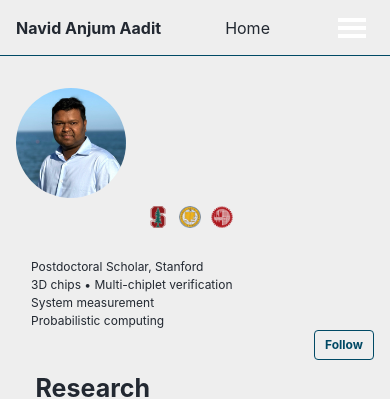
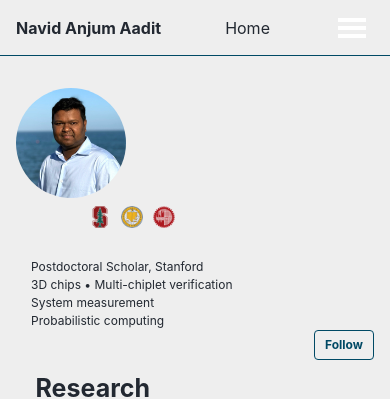
Before and after one commit to navidaadit/navidaadit.github.io, a Jekyll site: the page built from _pages/research.md, in a window 390 px wide. Shown: the top 399 px of the page. Built offline with Jekyll 4.4.1, drawn with Linux system fonts in a browser that asks for light colours.

Commit message:
Refactor CSS for layout and alignment adjustments

```diff
--- a/_sass/_custom.scss
+++ b/_sass/_custom.scss
@@ -1,14 +1,11 @@
 /* ===========================================================
    Navid Aadit — site overrides
-   (grid layout, justified text, hero image, keyword pills,
-    spotlight images, and a single clean footer)
    =========================================================== */
 
 /* ---------- Global width ---------- */
 .initial-content,
 .page__inner,
 .page {
-  /* clamp on very wide monitors to stop overflow/stretch */
   max-width: min(1400px, 90vw);
   margin-left: auto;
   margin-right: auto;
@@ -17,14 +14,14 @@
 }
 
 /* ---------- Content width cap inside right column ---------- */
-:root { --content-max: 75%; } /* simple size var (not theme-related) */
+:root { --content-max: 75%; }
 
-/* Limit inner text width (not hero/pills/CV button) */
+/* Limit inner text width */
 .layout--single .page__content > *:not(.hero-img):not(.keyword-pills):not(.cv-row) {
   max-width: var(--content-max);
 }
 
-/* Justified body text (base) */
+/* Justified body text */
 .layout--single .page__content p {
   text-align: justify;
   text-justify: inter-word;
@@ -36,13 +33,14 @@
 .page::after { content: ""; display: block; clear: both; }
 
 /* ===========================================================
-   AUTHOR SIDEBAR FIXES
+   AUTHOR SIDEBAR ADJUSTMENTS
+   (Avatar/Logos = Centered | Text = Left)
    =========================================================== */
 
-/* 1. Center the Avatar Image */
+/* 1. Center the Avatar Image Container */
 .author__avatar {
   display: block;
-  text-align: center; /* container centers the img */
+  text-align: center !important; /* Forces the img to center */
 }
 
 .author__avatar img {
@@ -50,68 +48,67 @@
   height: 150px;
   object-fit: cover;
   border-radius: 50%;
-  margin: 0 auto; /* Physically centers the image block */
+  margin: 0 auto; /* Physical centering */
   display: block;
 }
 
-/* 2. Center the Logos (Stanford/UCSB/BUET) */
-.sidebar .affil-logos{
+/* 2. Center the Affiliation Logos */
+.sidebar .affil-logos {
   display: flex !important;
   width: 100% !important;
-  justify-content: center !important;   /* centered flex items */
+  justify-content: center !important; /* Center the icons */
   align-items: center !important;
   gap: 10px !important;
   line-height: 1 !important;
-  margin: 8px auto 12px auto !important; /* Spacing */
+  margin: 8px auto 12px auto !important;
   padding: 0 !important;
   flex-wrap: nowrap !important;
 }
 
-.sidebar .affil-logo{
+.sidebar .affil-logo {
   width: 22px;
   height: 22px;
   object-fit: contain;
   display: block !important;
 }
 
-/* 3. LEFT ALIGN the Bio Text and Name */
+/* 3. Keep Name, Bio, and Details LEFT Aligned */
 .sidebar .author__content,
-.sidebar .author__bio {
-  text-align: left !important; /* Forces left alignment */
+.sidebar .author__bio,
+.sidebar .author__name {
+  text-align: left !important;
   width: 100%;
 }
 
-/* 4. Ensure Location/Links wrapper is also Left Aligned */
+/* 4. Keep Location/Links LEFT Aligned */
 .sidebar .author__urls-wrapper,
 .sidebar .author__urls {
   text-align: left !important;
   width: 100%;
 }
 
-/* Phone adjustments */
+/* Mobile adjustments */
 @media (max-width: 640px){
   .author__avatar img { width: 110px; height: 110px; }
 
-  /* Ensure bio text stays left aligned on mobile */
+  /* On mobile, usually looks better if bio centers under the centered image,
+     but if you strictly want left everywhere, keep this: */
   .author__content, .author__bio {
-      display: block;
+      text-align: left !important;
       margin-top: 8px;
-      text-align: left !important;
   }
 }
 
-/* Remove any built-in hero from the theme */
-.page__hero,
-.page__hero--overlay,
-.hero-landing { display: none !important; }
+/* Remove built-in hero */
+.page__hero, .page__hero--overlay, .hero-landing { display: none !important; }
 
-/* Hero image (no crop, 80%, centered, no extra gap) */
+/* Hero image */
 .hero-img {
   display: block;
   width: 80%;
   height: auto;
-  margin: 0 auto 0 auto;  /* no bottom margin */
-  border-bottom: none;    /* no line */
+  margin: 0 auto 0 auto;
+  border-bottom: none;
 }
 
 /* ---------- Download CV button ---------- */
@@ -161,7 +158,6 @@
   background: #f7fafc;
 }
 
-/* True 4:3 box via aspect-ratio so captions stay below */
 .figure-card img {
   display:block;
   width:100% !important;
@@ -171,12 +167,7 @@
   object-position: center !important;
   background: transparent !important;
 }
-
-/* Optional: make an image FILL its card (good for tall rack photos) */
-.figure-card.fill img {
-  object-fit: cover !important;
-  object-position: center !important;
-}
+.figure-card.fill img { object-fit: cover !important; }
 
 /* 2×2 spotlight grid */
 .gallery-2x2{
@@ -185,19 +176,13 @@
   gap:12px;
   margin:.6rem 0 1.2rem;
 }
-
-/* Shorter on phones */
-@media (max-width:980px){
-  .gallery-2x2{ grid-template-columns:1fr; }
-}
+@media (max-width:980px){ .gallery-2x2{ grid-template-columns:1fr; } }
 
 /* Icons in Recognition list */
 .page__content i.fas { color: #3b82f6; margin-right: 6px; }
 
-/* ---------- Footer: single slim bar ---------- */
-.page__footer,
-.page__footer::before,
-.page__footer::after {
+/* ---------- Footer ---------- */
+.page__footer, .page__footer::before, .page__footer::after {
   background: transparent !important;
   border: 0 !important;
   box-shadow: none !important;
@@ -221,16 +206,10 @@
 }
 .footer-left  { opacity: .92; }
 .footer-right { opacity: .92; text-align: right; }
+.page { margin-top: 1rem; }
+@media (max-width: 520px) { .footer-bar { flex-wrap: wrap; row-gap: 4px; } }
 
-/* ---------- Responsive ---------- */
-.page { margin-top: 1rem; }
-@media (max-width: 520px) {
-  .footer-bar { flex-wrap: wrap; row-gap: 4px; }
-}
-
-/* ===========================================================
-   HARD ENFORCE: 75% inner width + justification, no hyphens
-   =========================================================== */
+/* ---------- Layout Enforcements ---------- */
 .layout--single .page__content > *:not(.hero-img):not(.keyword-pills):not(.cv-row):not(.gallery-3):not(.figure-card) {
   width: 100% !important;
   max-width: var(--content-max) !important;
@@ -244,71 +223,35 @@
     margin: 0 !important;
   }
 }
-
-/* Justify main content only (NOT sidebar/author area) */
 .layout--single .page__content {
   text-align: justify !important;
   text-justify: inter-word;
 }
-
-/* Don't justify lists/paragraphs inside white boxes */
-.page__content .card ul,
-.page__content .card ol,
-.page__content .card li,
-.page__content .card p,
-.page__content .section ul,
-.page__content .section ol,
-.page__content .section li,
-.page__content .section p {
+.page__content .card ul, .page__content .card ol, .page__content .card li, .page__content .card p,
+.page__content .section ul, .page__content .section ol, .page__content .section li, .page__content .section p {
   text-align: left !important;
-  text-justify: auto !important;
   -webkit-hyphens: none !important;
   hyphens: none !important;
 }
-
-/* Make “card/section” boxes light */
-.page__content .card,
-.page__content .section {
+.page__content .card, .page__content .section {
   background: #ffffff !important;
   border-color: #e5e7eb !important;
   color: #111827 !important;
 }
-
-/* Turn off hyphenation, keep graceful wrapping */
-.page__content p,
-.page__content li,
-.page__content blockquote,
-.page__content .figcap,
-.page__content .small-note {
+.page__content p, .page__content li, .page__content blockquote, .page__content .figcap, .page__content .small-note {
   -webkit-hyphens: none !important;
   hyphens: none !important;
   word-break: normal !important;
   overflow-wrap: break-word;
 }
-
-/* Keep non-paragraph UI bits left-aligned */
-.page__content h1,
-.page__content h2,
-.page__content h3,
-.page__content h4,
-.page__content h5,
-.page__content h6,
-.page__content .keyword-pills,
-.page__content .keyword-pills *,
-.page__content .pill-list,
-.page__content .pill-list *,
-.page__content .stat-row,
-.page__content .stat-row *,
-.page__content .card h4,
-.page__content .cv-row,
-.footer-bar,
-.footer-bar * {
+.page__content h1, .page__content h2, .page__content h3, .page__content h4, .page__content h5, .page__content h6,
+.page__content .keyword-pills, .page__content .keyword-pills *,
+.page__content .pill-list, .page__content .pill-list *,
+.page__content .stat-row, .page__content .stat-row *,
+.page__content .card h4, .page__content .cv-row, .footer-bar, .footer-bar * {
   text-align: left !important;
 }
-
-/* ---------- CENTER CAPTIONS IN FIGURE CARDS ---------- */
-.page__content .figure-card > figcaption,
-.page__content .figure-card > .figcap,
+.page__content .figure-card > figcaption, .page__content .figure-card > .figcap,
 .layout--single .page__content .gallery-2x2 .figure-card > figcaption,
 .layout--single .page__content .gallery-2x2 .figure-card > .figcap {
   display: block !important;
@@ -316,39 +259,17 @@
   text-align: center !important;
   margin-top: 6px !important;
   font-size: 0.9rem !important;
-  line-height: 1.35 !important;
   color: #475569 !important;
 }
-
-/* Ensure children inherit centering, never override it */
-.page__content .figure-card > figcaption *,
-.page__content .figure-card > .figcap * {
+.page__content .figure-card > figcaption *, .page__content .figure-card > .figcap * {
   text-align: inherit !important;
   margin: 0 !important;
   display: inline !important;
 }
-
-/* Teaching/service mobile overflow fix */
-.page__content .course-item {
-  display:flex;
-  align-items:flex-start;
-  gap:10px;
-  flex-wrap: wrap;
-}
-.page__content .course-item > div {
-  flex: 1 1 0;
-  min-width: 0;
-  overflow-wrap: anywhere;
-  word-break: normal;
-}
-.page__content .course-item .badge {
-  flex: 0 0 auto;
-  white-space: nowrap;
-}
-
-/* Publications ID tags */
-.cite-id, .pub-id, .id-badge, .entry-id, .label,
-[class^="id-"], [class*=" id-"] {
+.page__content .course-item { display:flex; align-items:flex-start; gap:10px; flex-wrap: wrap; }
+.page__content .course-item > div { flex: 1 1 0; min-width: 0; overflow-wrap: anywhere; word-break: normal; }
+.page__content .course-item .badge { flex: 0 0 auto; white-space: nowrap; }
+.cite-id, .pub-id, .id-badge, .entry-id, .label, [class^="id-"], [class*=" id-"] {
   border: 1px solid #e5e7eb !important;
   background: #f3f4f6 !important;
   color: #111827 !important;
@@ -356,61 +277,29 @@
   padding: 2px 8px;
   font-weight: 600;
 }
-
-/* Slimmer mobile dropdown menu */
-.greedy-nav .hidden-links li a {
-  padding-top: 10px;
-  padding-bottom: 10px;
-  line-height: 1.2;
-}
-
-/* Inline reviewer list wrap-safety */
-.inline-list li{
-  white-space:normal !important;
-  overflow-wrap:anywhere !important;
-  word-break:normal !important;
-  max-width:100% !important;
-}
-
-/* ---------- LINKS: inherit color; turn blue only on hover/focus ---------- */
-.page__content a:not(.btn--cv):not(.no-link-style),
-.footer-bar a:not(.no-link-style) {
+.greedy-nav .hidden-links li a { padding-top: 10px; padding-bottom: 10px; line-height: 1.2; }
+.inline-list li{ white-space:normal !important; overflow-wrap:anywhere !important; word-break:normal !important; max-width:100% !important; }
+.page__content a:not(.btn--cv):not(.no-link-style), .footer-bar a:not(.no-link-style) {
   color: inherit !important;
   text-decoration: underline;
   text-decoration-thickness: 1px;
   text-underline-offset: 2px;
 }
-.page__content a:not(.btn--cv):not(.no-link-style):visited,
-.footer-bar a:not(.no-link-style):visited {
-  color: inherit !important;
-}
-.page__content a:not(.btn--cv):not(.no-link-style):hover,
-.page__content a:not(.btn--cv):not(.no-link-style):focus-visible,
-.footer-bar a:not(.no-link-style):hover,
-.footer-bar a:not(.no-link-style):focus-visible {
-  color: #1d4ed8 !important;
-}
-.page__content a:not(.btn--cv):not(.no-link-style):active,
-.footer-bar a:not(.no-link-style):active {
-  color: #1e40af !important;
-}
+.page__content a:not(.btn--cv):not(.no-link-style):visited, .footer-bar a:not(.no-link-style):visited { color: inherit !important; }
+.page__content a:not(.btn--cv):not(.no-link-style):hover, .page__content a:not(.btn--cv):not(.no-link-style):focus-visible,
+.footer-bar a:not(.no-link-style):hover, .footer-bar a:not(.no-link-style):focus-visible { color: #1d4ed8 !important; }
+.page__content a:not(.btn--cv):not(.no-link-style):active, .footer-bar a:not(.no-link-style):active { color: #1e40af !important; }
 
-/* === Follow button: right edge, no effect on text alignment, button hugs text === */
-.author__urls-wrapper { text-align: initial !important; } /* hard reset if anything leaked */
-
-/* Mobile/tablet only */
+.author__urls-wrapper { text-align: initial !important; }
 @media (max-width:1023px){
-  /* Make the wrapper shrink to its contents and sit on the right */
   .author__urls-wrapper{
-    position: relative !important;   /* anchor for dropdown */
+    position: relative !important;
     display: block !important;
-    width: max-content !important;   /* shrink to button width */
-    margin-left: auto !important;    /* push to right edge */
+    width: max-content !important;
+    margin-left: auto !important;
     padding: 0 !important;
-    text-align: left !important;     /* Reset text inside button/dropdown */
+    text-align: left !important;
   }
-
-  /* Button: just big enough for its text */
   .author__urls-wrapper .btn{
     display: inline-block !important;
     width: auto !important;
@@ -418,26 +307,21 @@
     line-height: 1.2 !important;
     white-space: nowrap !important;
   }
-
-  /* Dropdown: anchored to the button’s right edge, above content */
   .author__urls{
     position: absolute !important;
     right: 0 !important;
     left: auto !important;
     top: calc(100% + 8px) !important;
     min-width: 220px !important;
-    max-width: calc(100vw - 32px) !important; /* safe mobile gutter */
+    max-width: calc(100vw - 32px) !important;
     z-index: 3000 !important;
     background: #fff !important;
     border: 1px solid #e5e7eb !important;
-    box-shadow: 0 8px 22px rgba(0,0,0,.15) !important;
     display: none;
-    text-align: left !important; /* content inside dropdown is left aligned */
+    text-align: left !important;
   }
   .author__urls.is--visible{ display: block !important; }
 }
-
-/* === LAYER ORDER FIX (desktop): keep content above fixed sidebar === */
 @media (min-width:1024px){
   .sidebar{ z-index: 1 !important; }
   .page__content{ position: relative; z-index: 2 !important; }
```
